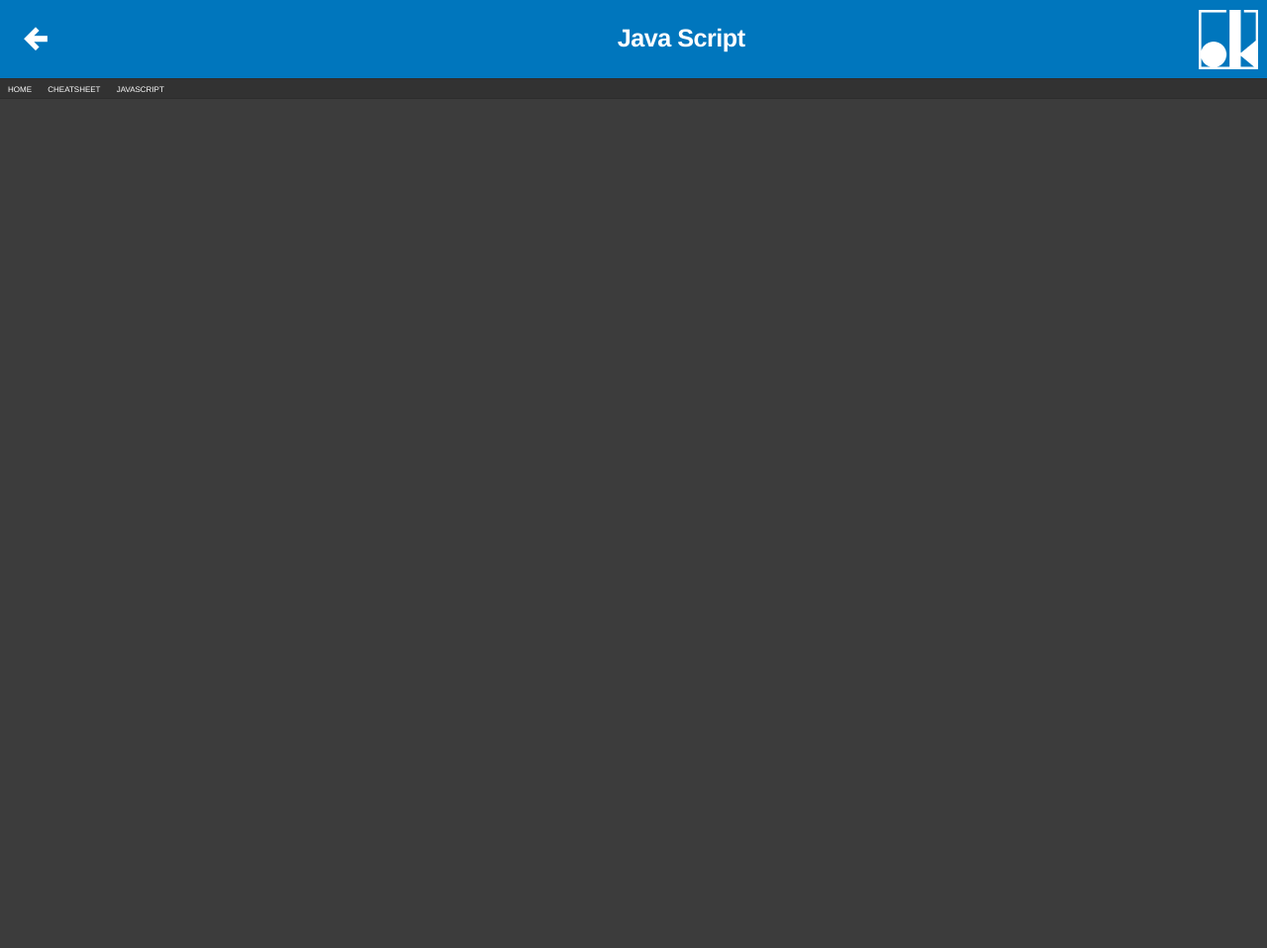
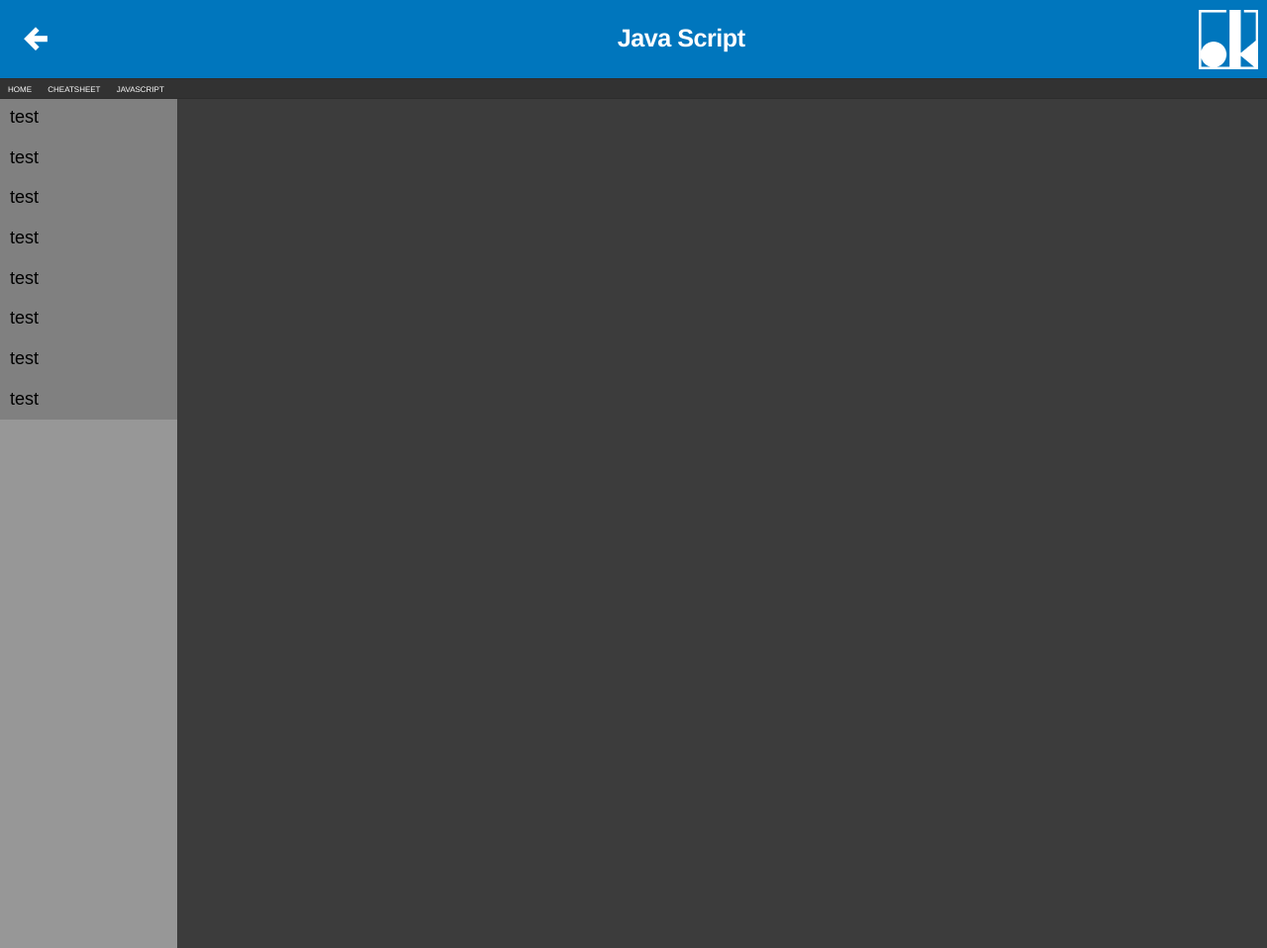
Before and after one commit to Fabius603/Website, a Django app: page /cheatsheet/sheetjs/ in a window 1280 px wide. Shown: the whole page at 99% size. Run offline with Django 4.2, Linux system fonts and the light colour scheme.

Commit message:
nav bar grafisch verfügbar

```diff
--- a/FabiusWeb/systemcalculator/templates/cheatsheet.html
+++ b/FabiusWeb/systemcalculator/templates/cheatsheet.html
@@ -133,16 +133,16 @@
           {top: 100+"vh"},
           {top: 0}
         ], {
-          duration: 400,
+          duration: 200,
           iterations: 1,
           fill: "forwards",
         }
       );
       console.log(this.innerHTML.substr(0, 3))
       if(this.innerHTML.substr(0, 3) == "CSS") {
-        setTimeout(relocateWindow, 400, "CSS");
+        setTimeout(relocateWindow, 190, "CSS");
       } else if(this.innerHTML.substr(0, 2) == "JS"){
-        setTimeout(relocateWindow, 400, "JS");
+        setTimeout(relocateWindow, 190, "JS");
       }
     })
     function relocateWindow(where) {
--- a/FabiusWeb/systemcalculator/templates/sheetcss.html
+++ b/FabiusWeb/systemcalculator/templates/sheetcss.html
@@ -20,7 +20,8 @@
         position: absolute;
         width: 100vw;
         height: 100vh;
-        top: 100vh;
+        top: 0;
+        left: 0;
         background-color: black;
         z-index: 999;
       }
--- a/FabiusWeb/systemcalculator/templates/sheetjs.html
+++ b/FabiusWeb/systemcalculator/templates/sheetjs.html
@@ -18,6 +18,8 @@
     <style>
       .vorhang {
         position: absolute;
+        top: 0;
+        left: 0;
         width: 100vw;
         height: 100vh;
         background-color: black;
@@ -26,13 +28,24 @@
       .nav-ul {
         position: fixed;
         width: 14vw;
+        height: 100vh;
         background-color: #979797;
       }
       .nav-li {
         display: block;
         color: #000;
-        padding: 8px 16px;
       }
+      .nav-li button {
+        background-color: grey;
+        padding: 10px;
+        border: none;
+        width: 100%;
+        text-align: left;
+        &:hover {
+          background-color: rgb(85, 85, 85);
+        }
+      }
+
     </style>
 </head>
 <body class="theme-dark">
@@ -68,14 +81,14 @@
       </nav>
       <nav>
         <ul class="nav-ul">
-            <li class="nav-li"></li>
-            <li class="nav-li"></li>
-            <li class="nav-li"></li>
-            <li class="nav-li"></li>
-            <li class="nav-li"></li>
-            <li class="nav-li"></li>
-            <li class="nav-li"></li>
-            <li class="nav-li"></li>
+          <li class="nav-li"><button>test</button></li>
+          <li class="nav-li"><button>test</button></li>
+          <li class="nav-li"><button>test</button></li>
+          <li class="nav-li"><button>test</button></li>
+          <li class="nav-li"><button>test</button></li>
+          <li class="nav-li"><button>test</button></li>
+          <li class="nav-li"><button>test</button></li>
+          <li class="nav-li"><button>test</button></li>
         </ul>
       </nav>
       <main>
```
